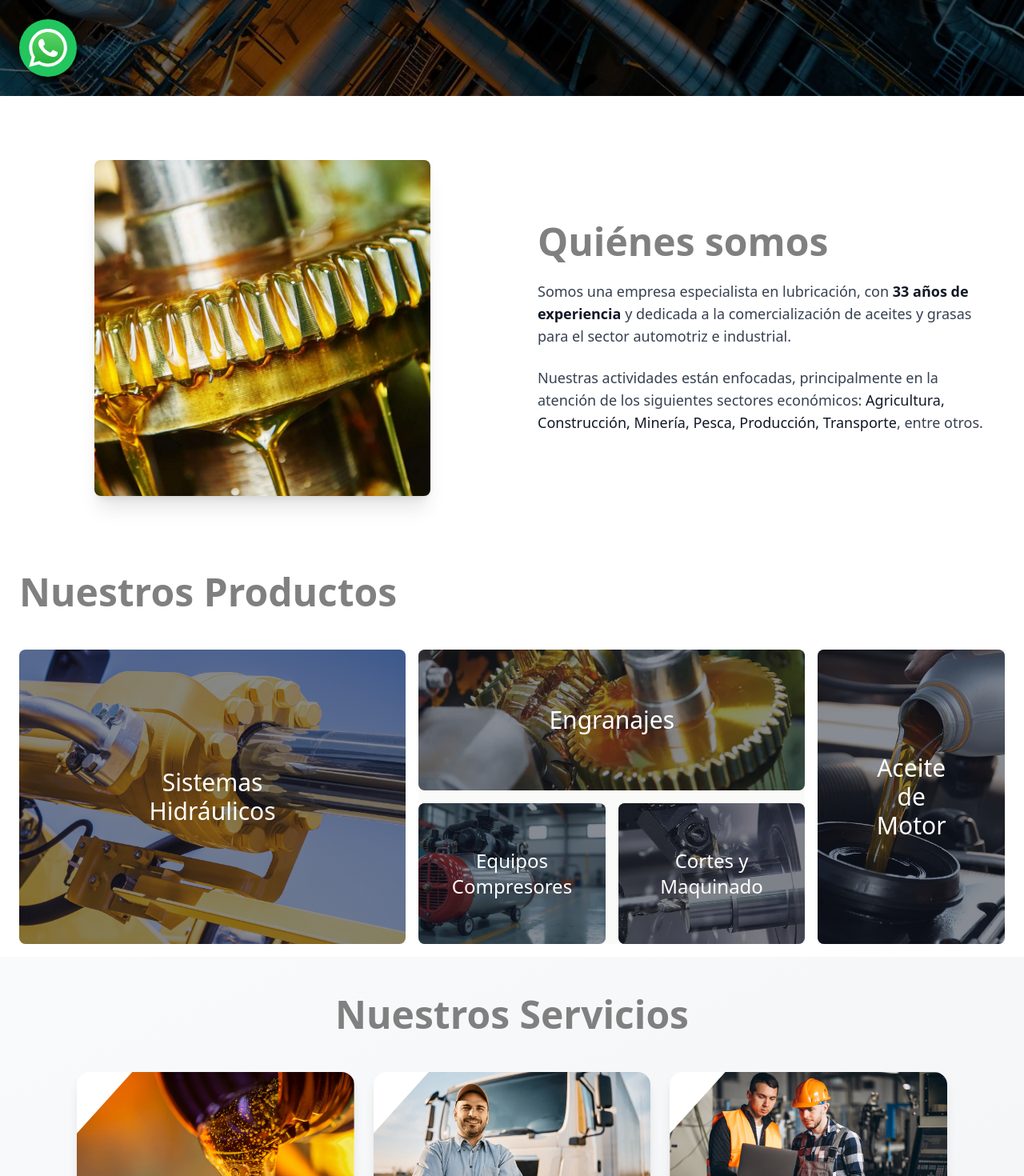
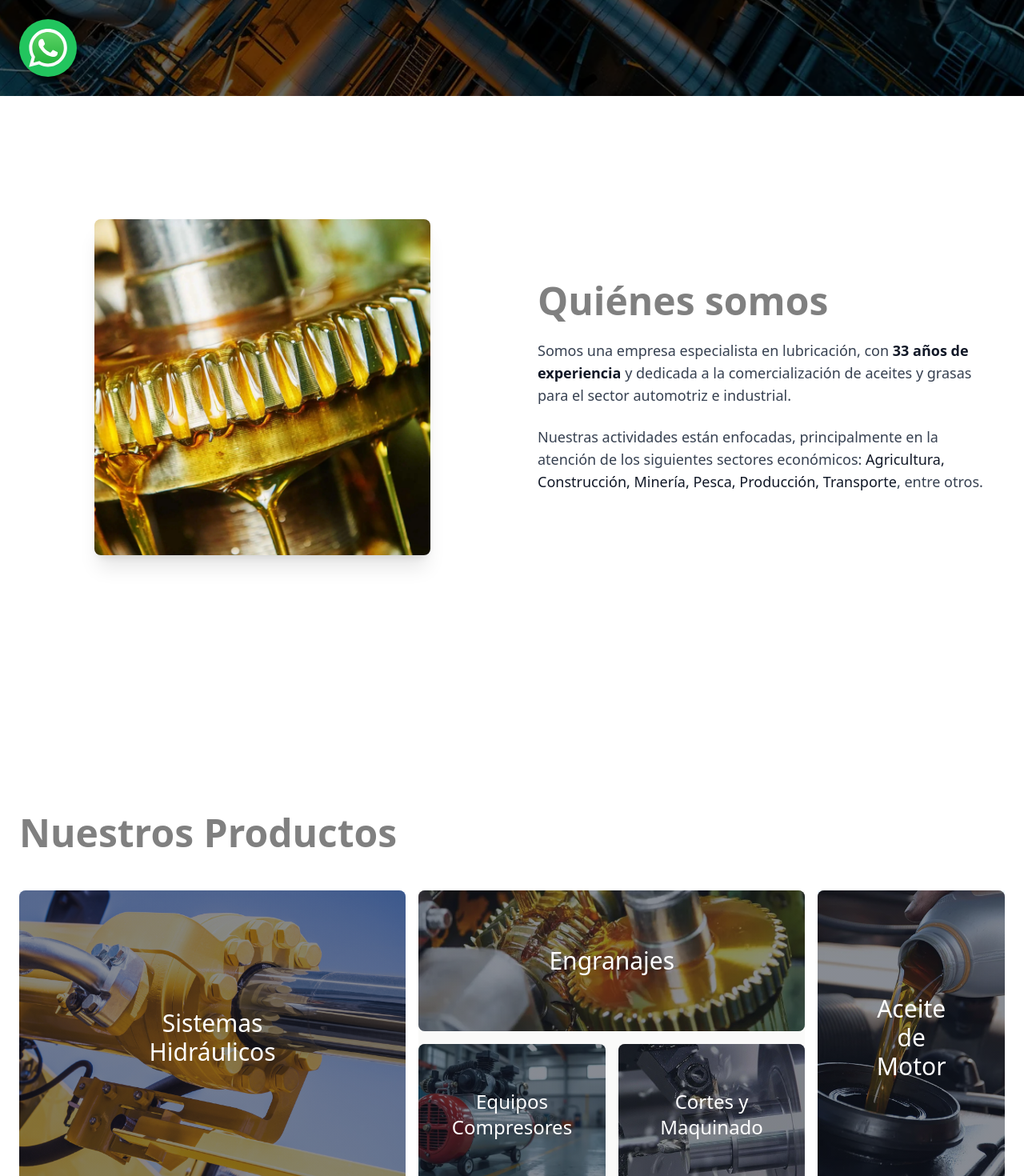
Before and after one commit to ErnestoXMC/global-lub, a React (Vite) app: page / in a window 1280 px wide. Shown: the part 680-2150 px from the top of the page at 80% size. Built offline with nearby package versions, Linux system fonts and the light colour scheme.

Commit message:
style: Espaciados generales

```diff
--- a/src/components/Contacto.jsx
+++ b/src/components/Contacto.jsx
@@ -125,7 +125,7 @@
   }, []);
 
   return (
-    <section className="py-12 md:py-20">
+    <section className="py-[4.8rem] md:py-[9.6rem]">
       <div className="max-w-6xl mx-auto px-6">
         <div className="bg-white w-full flex flex-col lg:flex-row overflow-hidden">
           <div className="w-full lg:w-1/2 p-10 flex flex-col justify-center">
--- a/src/components/Nosotros.jsx
+++ b/src/components/Nosotros.jsx
@@ -2,7 +2,7 @@
 
 const Nosotros = () => {
   return (
-    <section className='py-12 md:py-20 bg-white'>
+    <section className='py-[4.8rem] md:py-[9.6rem] bg-white'>
       <div className='max-w-7xl mx-auto px-6 md:px-12'>
         <div className='flex flex-col md:flex-row gap-12 md:gap-16 items-center'>
           <div className='w-full md:w-1/2 flex justify-center'>
--- a/src/components/Productos.jsx
+++ b/src/components/Productos.jsx
@@ -4,7 +4,7 @@
 const Productos = () => {
   return (
     <>
-      <section className="bg-white">
+      <section className="bg-white pb-[4.8rem] md:py-[9.6rem]">
         <div className="py-4 px-2 mx-auto max-w-screen-xl sm:py-4 lg:px-6">
           <div className="mb-12">
             <h2 className="text-3xl md:text-4xl lg:text-5xl font-bold text-[rgba(128,128,128,1)] mb-2">
```
